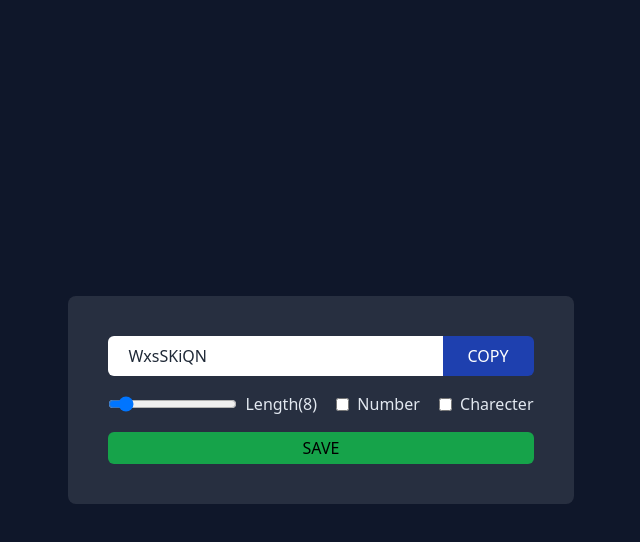
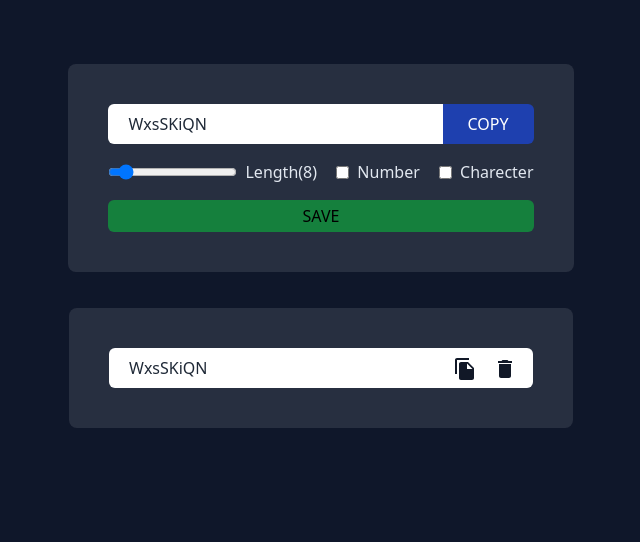
Before and after one commit to PruthviMogaveer/PasswordGeneratorAndSaver, a React (Vite) app: page / in a window 1280 px wide. Both pictures are taken after a click on the button "SAVE". Shown: the top 542 px of the page, without its empty margins (319-959 px from the left). Built offline with nearby package versions, Linux system fonts and the light colour scheme.

Commit message:
added all the logics

```diff
--- a/src/App.jsx
+++ b/src/App.jsx
@@ -1,15 +1,19 @@
 import { PasswordGenerator, SavedPasswordList } from "./components";
+import { PasswordContextProvider } from "./contexts/Password";
 
 function App() {
-
- return (
-    <>
-      <main className="bg-slate-900 min-h-screen w-full flex flex-col flex-wrap items-center justify-center">
-        <section><PasswordGenerator /></section>
-        <section><SavedPasswordList /></section>
+  return (
+    <PasswordContextProvider>
+      <main className="bg-slate-900 min-h-screen w-full flex flex-col flex-wrap items-center justify-center relative">
+        <section className="mb-5 absolute top-16">
+          <PasswordGenerator />
+        </section>
+        <section className="mt-5 absolute top-72 max-md:top-80 max-sm:top-[22rem] max-h-80 no-scrollbar overflow-y-auto rounded-lg ">
+          <SavedPasswordList />
+        </section>
       </main>
-    </>
+    </PasswordContextProvider>
   );
 }
 
-export default App
+export default App;
--- a/src/components/PasswordGenerator.jsx
+++ b/src/components/PasswordGenerator.jsx
@@ -2,6 +2,7 @@ import { useCallback, useRef } from "react";
 import { useEffect } from "react";
 import { useState } from "react";
 import { useId } from "react";
+import usePassword from "../contexts/Password";
 
 function PasswordGenerator() {
   const numberId = useId();
@@ -12,7 +13,8 @@ function PasswordGenerator() {
   const [isNumber, setIsNumber] = useState(false);
   const [isChar, setIsChar] = useState(false);
 
-  const [pass, setPass] = useState("");
+  // const [pass, setPass] = useState("");
+  const { pass, setPass, savePassword } = usePassword();
 
   const passGenInputRef = useRef(null);
 
@@ -55,7 +57,7 @@ function PasswordGenerator() {
             ref={passGenInputRef}
           />
           <button
-            className="bg-blue-800 rounded-r-md w-1/4 text-white hover:bg-blue-700 active:scale-95 max-md:p-2"
+            className="bg-blue-800 rounded-r-md w-1/4 text-white hover:bg-blue-700 active:scale-95 max-md:p-2 transition-all duration-150"
             onClick={copyToClipboard}
           >
             COPY
@@ -68,7 +70,7 @@ function PasswordGenerator() {
               name="length"
               id={lengthId}
               value={length}
-              className=""
+              className="cursor-pointer"
               onChange={(e) => setLength(e.target.value)}
             />
             <label htmlFor={lengthId} className="text-slate-200">
@@ -80,9 +82,10 @@ function PasswordGenerator() {
               type="checkbox"
               name="number"
               id={numberId}
+              className="cursor-pointer"
               onChange={() => setIsNumber((prev) => !prev)}
             />
-            <label htmlFor={numberId} className="text-slate-200">
+            <label htmlFor={numberId} className="text-slate-200 cursor-pointer">
               Number
             </label>
           </div>
@@ -91,15 +94,21 @@ function PasswordGenerator() {
               type="checkbox"
               name="character"
               id={charId}
+              className="cursor-pointer"
               onChange={() => setIsChar((prev) => !prev)}
             />
-            <label htmlFor={charId} className="text-slate-200">
+            <label htmlFor={charId} className="text-slate-200 cursor-pointer">
               Charecter
             </label>
           </div>
         </div>
         <div>
-          <button className="bg-green-600 w-full h-8 rounded-md ">SAVE</button>
+          <button
+            className="bg-green-700 w-full h-8 rounded-md hover:bg-green-600 active:scale-95 transition-all duration-150"
+            onClick={savePassword}
+          >
+            SAVE
+          </button>
         </div>
       </div>
     </>
--- /dev/null
+++ b/src/components/SavedPassword.jsx
@@ -0,0 +1,49 @@
+import React, { useId, useRef } from "react";
+import DeleteIcon from "@mui/icons-material/Delete";
+import FileCopyIcon from "@mui/icons-material/FileCopy";
+import usePassword from "../contexts/Password";
+
+const SavedPassword = ({ password }) => {
+  const savedPassId = useId();
+
+  const passRef = useRef(null);
+
+  const { delPass } = usePassword();
+
+  const copyPass = () => {
+    navigator.clipboard.writeText(password);
+    passRef.current.select();
+  };
+
+  return (
+    <>
+      <div className="flex justify-center items-center ">
+        <div className="relative">
+          <input
+            type="text"
+            name="savedPassword"
+            id={savedPassId}
+            readOnly
+            ref={passRef}
+            className="outline-none h-7 w-[26.5rem] max-md:w-52 max-sm:w-40 rounded-md p-5 text-gray-800 "
+            value={password}
+          />
+        </div>
+        <div
+          className="absolute right-24 cursor-pointer text-gray-900 active:scale-75 transition-all duration-150"
+          onClick={copyPass}
+        >
+          <FileCopyIcon />
+        </div>
+        <div
+          className="absolute right-14 cursor-pointer text-gray-900 active:scale-75 transition-all duration-150"
+          onClick={() => delPass(password)}
+        >
+          <DeleteIcon />
+        </div>
+      </div>
+    </>
+  );
+};
+
+export default SavedPassword;
--- a/src/components/SavedPasswordList.jsx
+++ b/src/components/SavedPasswordList.jsx
@@ -1,8 +1,20 @@
+import { SavedPassword } from ".";
+import usePassword from "../contexts/Password";
+
 function SavedPasswordList() {
+  const { savedPasswords } = usePassword();
+
   return (
- <>
-</>
-  )
+    <>
+      {savedPasswords.length != 0 && (
+        <div className="flex flex-col justify-center bg-white bg-opacity-10 p-10 w-full space-y-4 flex-wrap ">
+          {savedPasswords.map((savedPassword) => (
+            <SavedPassword password={savedPassword} />
+          ))}
+        </div>
+      )}
+    </>
+  );
 }
 
-export default SavedPasswordList
+export default SavedPasswordList;
--- a/src/components/index.js
+++ b/src/components/index.js
@@ -1,4 +1,5 @@
 import PasswordGenerator from "./PasswordGenerator";
 import SavedPasswordList from "./SavedPasswordList";
+import SavedPassword from "./SavedPassword";
 
-export {PasswordGenerator, SavedPasswordList}
+export { PasswordGenerator, SavedPasswordList, SavedPassword };
--- /dev/null
+++ b/src/contexts/Password.jsx
@@ -0,0 +1,30 @@
+import { createContext, useContext, useState } from "react";
+
+export const PasswordContext = createContext();
+
+export const PasswordContextProvider = ({ children }) => {
+  const [pass, setPass] = useState("");
+  const [savedPasswords, setSavedPasswords] = useState([]);
+
+  const savePassword = () => {
+    setSavedPasswords([...savedPasswords, pass]);
+  };
+
+  const delPass = (password) => {
+    setSavedPasswords(() =>
+      savedPasswords.filter((savedPassword) => password !== savedPassword)
+    );
+  };
+
+  return (
+    <PasswordContext.Provider
+      value={{ pass, setPass, savedPasswords, savePassword, delPass }}
+    >
+      {children}
+    </PasswordContext.Provider>
+  );
+};
+
+export default function usePassword() {
+  return useContext(PasswordContext);
+}
--- a/src/index.css
+++ b/src/index.css
@@ -1,3 +1,18 @@
 @tailwind base;
 @tailwind components;
 @tailwind utilities;
+
+@layer utilities {
+    @variants responsive {
+      /* Hide scrollbar for Chrome, Safari and Opera */
+      .no-scrollbar::-webkit-scrollbar {
+          display: none;
+      }
+
+      /* Hide scrollbar for IE, Edge and Firefox */
+      .no-scrollbar {
+          -ms-overflow-style: none;  /* IE and Edge */
+          scrollbar-width: none;  /* Firefox */
+      }
+    }
+  }
```
Also changed, not shown: package.json (+6 -1 lines), 1 other file (tests, documents, lock files or other folders).
